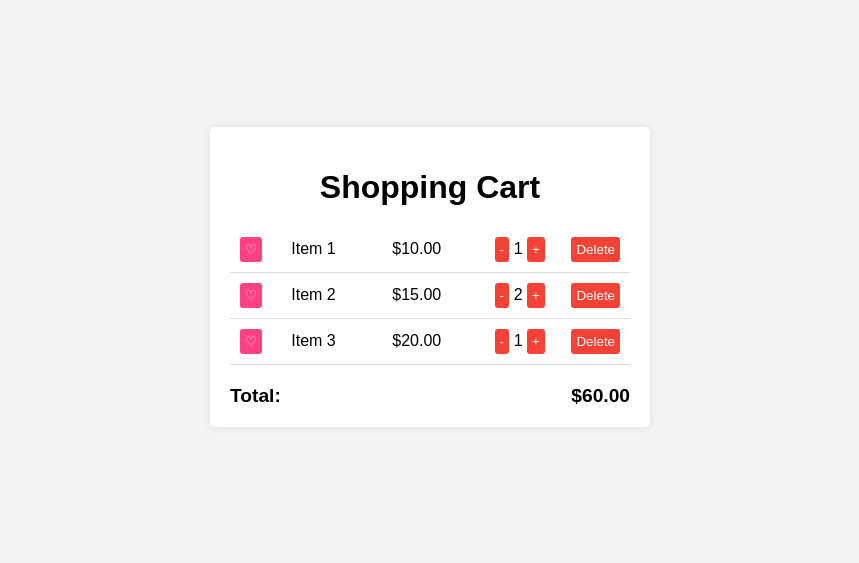
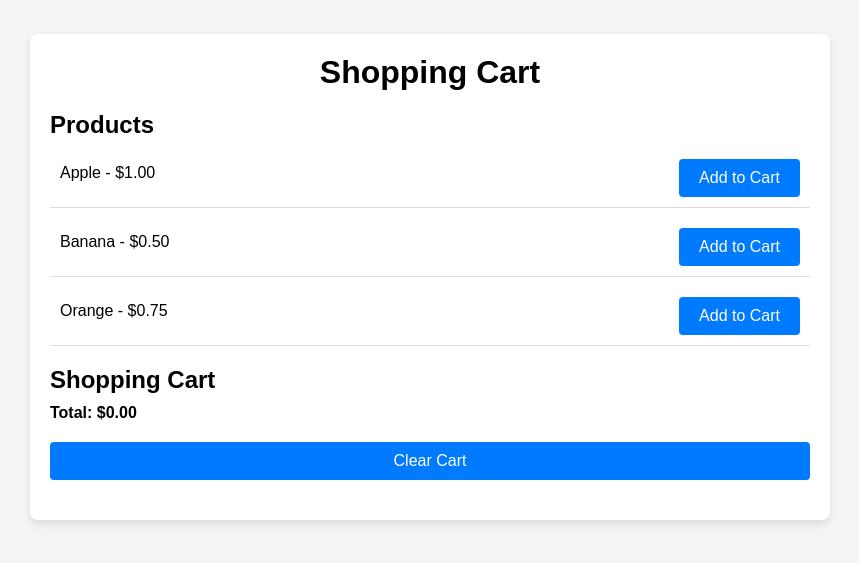
Before and after one commit to Iyiola2dev/oop-checkpoint, a plain HTML site: page index.html in a window 1280 px wide. Shown: the part 123-686 px from the top of the page, without its empty margins (210-1069 px from the left). Drawn offline with Linux system fonts and the light colour scheme.

Commit message:
oop-checkpoint

```diff
--- /dev/null
+++ b/app.js
@@ -0,0 +1,114 @@
+// JavaScript code (app.js)
+
+// Product class
+class Product {
+  constructor(id, name, price) {
+      this.id = id;
+      this.name = name;
+      this.price = price;
+  }
+}
+
+// ShoppingCartItem class
+class ShoppingCartItem {
+  constructor(product, quantity) {
+      this.product = product;
+      this.quantity = quantity;
+  }
+
+  getTotalPrice() {
+      return this.product.price * this.quantity;
+  }
+}
+
+// ShoppingCart class
+class ShoppingCart {
+  constructor() {
+      this.items = [];
+  }
+
+  addItem(product, quantity) {
+      const existingItem = this.items.find(item => item.product.id === product.id);
+      if (existingItem) {
+          existingItem.quantity += quantity;
+      } else {
+          this.items.push(new ShoppingCartItem(product, quantity));
+      }
+      this.updateDisplay();
+  }
+
+  removeItem(productId) {
+      this.items = this.items.filter(item => item.product.id !== productId);
+      this.updateDisplay();
+  }
+
+  incrementItem(productId) {
+      const item = this.items.find(item => item.product.id === productId);
+      if (item) {
+          item.quantity += 1;
+          this.updateDisplay();
+      }
+  }
+
+  decrementItem(productId) {
+      const item = this.items.find(item => item.product.id === productId);
+      if (item && item.quantity > 1) {
+          item.quantity -= 1;
+          this.updateDisplay();
+      }
+  }
+
+  getTotal() {
+      return this.items.reduce((total, item) => total + item.getTotalPrice(), 0);
+  }
+
+  displayItems() {
+      const cartItemsList = document.getElementById('cart-items');
+      cartItemsList.innerHTML = '';
+      this.items.forEach(item => {
+          const li = document.createElement('li');
+          li.innerHTML = `
+              ${item.product.name}:
+              <div class="increment-decrement-buttons">
+                  <button onclick="cart.decrementItem(${item.product.id})">-</button>
+                  <span class="quantity">${item.quantity}</span>
+                  <button onclick="cart.incrementItem(${item.product.id})">+</button>
+              </div>
+              x $${item.product.price} = $${item.getTotalPrice().toFixed(2)}
+              <button onclick="cart.removeItem(${item.product.id})">Remove</button>
+          `;
+          cartItemsList.appendChild(li);
+      });
+  }
+
+  updateDisplay() {
+      this.displayItems();
+      document.getElementById('total-price').textContent = `Total: $${this.getTotal().toFixed(2)}`;
+  }
+}
+
+// Sample products
+const apple = new Product(1, 'Apple', 1.00);
+const banana = new Product(2, 'Banana', 0.50);
+const orange = new Product(3, 'Orange', 0.75);
+
+// Create shopping cart
+const cart = new ShoppingCart();
+
+// Add sample products to the page
+const productList = document.getElementById('product-list');
+[apple, banana, orange].forEach(product => {
+  const li = document.createElement('li');
+  li.textContent = `${product.name} - $${product.price.toFixed(2)}`;
+  const addButton = document.createElement('button');
+  addButton.textContent = 'Add to Cart';
+  addButton.onclick = () => cart.addItem(product, 1);
+  li.appendChild(addButton);
+  productList.appendChild(li);
+});
+
+// Clear cart button
+document.getElementById('clear-cart').onclick = () => {
+  cart.items = [];
+  cart.updateDisplay();
+};
--- a/index.html
+++ b/index.html
@@ -7,14 +7,23 @@
     <link rel="stylesheet" href="style.css" />
   </head>
   <body>
-    <div class="cart-container">
+    <div class="container">
       <h1>Shopping Cart</h1>
-      <ul id="cart-items"></ul>
-      <div class="cart-total">
-        <span>Total:</span>
-        <span id="total-price">$0.00</span>
+      <div class="product-list">
+        <h2>Products</h2>
+        <ul id="product-list">
+          <!-- Products will be dynamically added here -->
+        </ul>
+      </div>
+      <div class="cart">
+        <h2>Shopping Cart</h2>
+        <ul id="cart-items">
+          <!-- Cart items will be dynamically added here -->
+        </ul>
+        <p id="total-price">Total: $0.00</p>
+        <button id="clear-cart">Clear Cart</button>
       </div>
     </div>
-    <script src="index.js"></script>
+    <script src="app.js"></script>
   </body>
 </html>
--- a/index.js
+++ /dev/null
@@ -1,110 +0,0 @@
-class Product {
-  constructor(id, name, price) {
-    this.id = id;
-    this.name = name;
-    this.price = price;
-  }
-}
-
-class ShoppingCartItem {
-  constructor(product, quantity) {
-    this.product = product;
-    this.quantity = quantity;
-    this.liked = false;
-  }
-
-  getTotalPrice() {
-    return this.product.price * this.quantity;
-  }
-}
-
-class ShoppingCart {
-  constructor() {
-    this.items = [];
-  }
-
-  addItem(product, quantity) {
-    const existingItem = this.items.find(
-      (item) => item.product.id === product.id
-    );
-    if (existingItem) {
-      existingItem.quantity += quantity;
-    } else {
-      const newItem = new ShoppingCartItem(product, quantity);
-      this.items.push(newItem);
-    }
-    this.displayCartItems();
-  }
-
-  removeItem(productId) {
-    this.items = this.items.filter((item) => item.product.id !== productId);
-    this.displayCartItems();
-  }
-
-  updateQuantity(productId, change) {
-    const item = this.items.find((item) => item.product.id === productId);
-    if (item) {
-      item.quantity += change;
-      if (item.quantity < 1) item.quantity = 1;
-      this.displayCartItems();
-    }
-  }
-
-  toggleLike(productId) {
-    const item = this.items.find((item) => item.product.id === productId);
-    if (item) {
-      item.liked = !item.liked;
-      this.displayCartItems();
-    }
-  }
-
-  getTotalPrice() {
-    return this.items.reduce((total, item) => total + item.getTotalPrice(), 0);
-  }
-
-  displayCartItems() {
-    const cartItemsList = document.getElementById("cart-items");
-    cartItemsList.innerHTML = "";
-
-    this.items.forEach((item) => {
-      const li = document.createElement("li");
-      li.className = "cart-item";
-      li.innerHTML = `
-                <button class="like" onclick="cart.toggleLike(${
-                  item.product.id
-                })">${item.liked ? "♥" : "♡"}</button>
-                <span>${item.product.name}</span>
-                <span>$${item.product.price.toFixed(2)}</span>
-                <span>
-                    <button onclick="cart.updateQuantity(${
-                      item.product.id
-                    }, -1)">-</button>
-                    ${item.quantity}
-                    <button onclick="cart.updateQuantity(${
-                      item.product.id
-                    }, 1)">+</button>
-                </span>
-                <button onclick="cart.removeItem(${
-                  item.product.id
-                })">Delete</button>
-            `;
-      cartItemsList.appendChild(li);
-    });
-
-    document.getElementById(
-      "total-price"
-    ).innerText = `$${this.getTotalPrice().toFixed(2)}`;
-  }
-}
-
-const cart = new ShoppingCart();
-
-const product1 = new Product(1, "Item 1", 10.0);
-const product2 = new Product(2, "Item 2", 15.0);
-const product3 = new Product(3, "Item 3", 20.0);
-
-cart.addItem(product1, 1);
-cart.addItem(product2, 2);
-cart.addItem(product3, 1);
-
-cart.displayCartItems();
--- a/style.css
+++ b/style.css
@@ -1,62 +1,108 @@
+/* Reset default margin and padding */
+* {
+  margin: 0;
+  padding: 0;
+  box-sizing: border-box;
+}
+
 body {
   font-family: Arial, sans-serif;
+  background-color: #f4f4f4;
   margin: 0;
   padding: 0;
   display: flex;
   justify-content: center;
   align-items: center;
   height: 100vh;
-  background-color: #f4f4f4;
 }
 
-.cart-container {
-  width: 400px;
+.container {
+  max-width: 800px;
+  width: 100%;
+  background-color: #fff;
   padding: 20px;
-  background-color: #fff;
-  border-radius: 5px;
-  box-shadow: 0 0 10px rgba(0, 0, 0, 0.1);
+  border-radius: 8px;
+  box-shadow: 0 4px 8px rgba(0, 0, 0, 0.1);
 }
 
-.cart-container h1 {
+h1 {
   text-align: center;
+  margin-bottom: 20px;
 }
 
-#cart-items {
+.product-list,
+.cart {
+  margin-bottom: 20px;
+}
+
+.product-list ul,
+.cart ul {
   list-style-type: none;
   padding: 0;
-  margin: 20px 0;
+  margin: 0;
 }
 
-.cart-item {
+.product-list li,
+.cart li {
+  padding: 10px;
+  border-bottom: 1px solid #ddd;
   display: flex;
   justify-content: space-between;
   align-items: center;
-  padding: 10px;
-  border-bottom: 1px solid #ddd;
 }
 
-.cart-item span {
-  flex: 1;
-  text-align: center;
+.product-list li:hover,
+.cart li:hover {
+  background-color: #f0f0f0;
 }
 
-.cart-item button {
-  background-color: #f44336;
-  color: white;
-  border: none;
-  border-radius: 3px;
-  padding: 5px;
-  cursor: pointer;
+.increment-decrement-buttons {
+  display: flex;
+  align-items: center;
 }
 
-.cart-item button.like {
-  background-color: #ff4081;
+.increment-decrement-buttons button {
+  padding: 5px 10px;
+  font-size: 14px;
+  border: 1px solid #ddd;
+  border-radius: 4px;
+  background-color: #007bff;
+  color: #fff;
+  cursor: pointer;
+  margin: 0 5px;
 }
 
-.cart-total {
-  display: flex;
-  justify-content: space-between;
-  align-items: center;
-  font-size: 1.2em;
+.increment-decrement-buttons button:hover {
+  background-color: #0056b3;
+}
+
+.quantity {
+  margin: 0 10px;
   font-weight: bold;
 }
+
+#total-price {
+  font-weight: bold;
+  margin-top: 10px;
+}
+
+button {
+  background-color: #007bff;
+  color: #fff;
+  border: none;
+  padding: 10px 20px;
+  cursor: pointer;
+  font-size: 16px;
+  border-radius: 4px;
+  margin-top: 10px;
+}
+
+button:hover {
+  background-color: #0056b3;
+}
+
+#clear-cart {
+  margin-top: 20px;
+  display: block;
+  width: 100%;
+}
```
